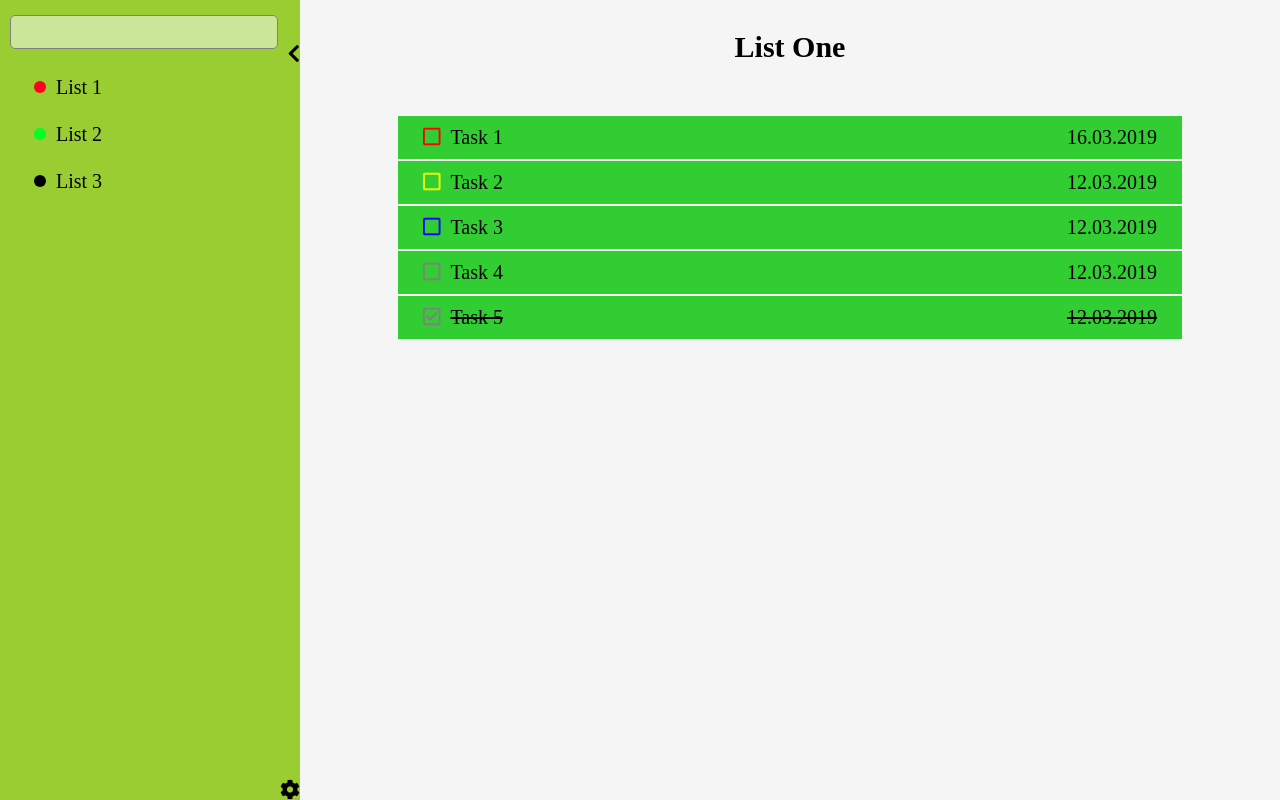
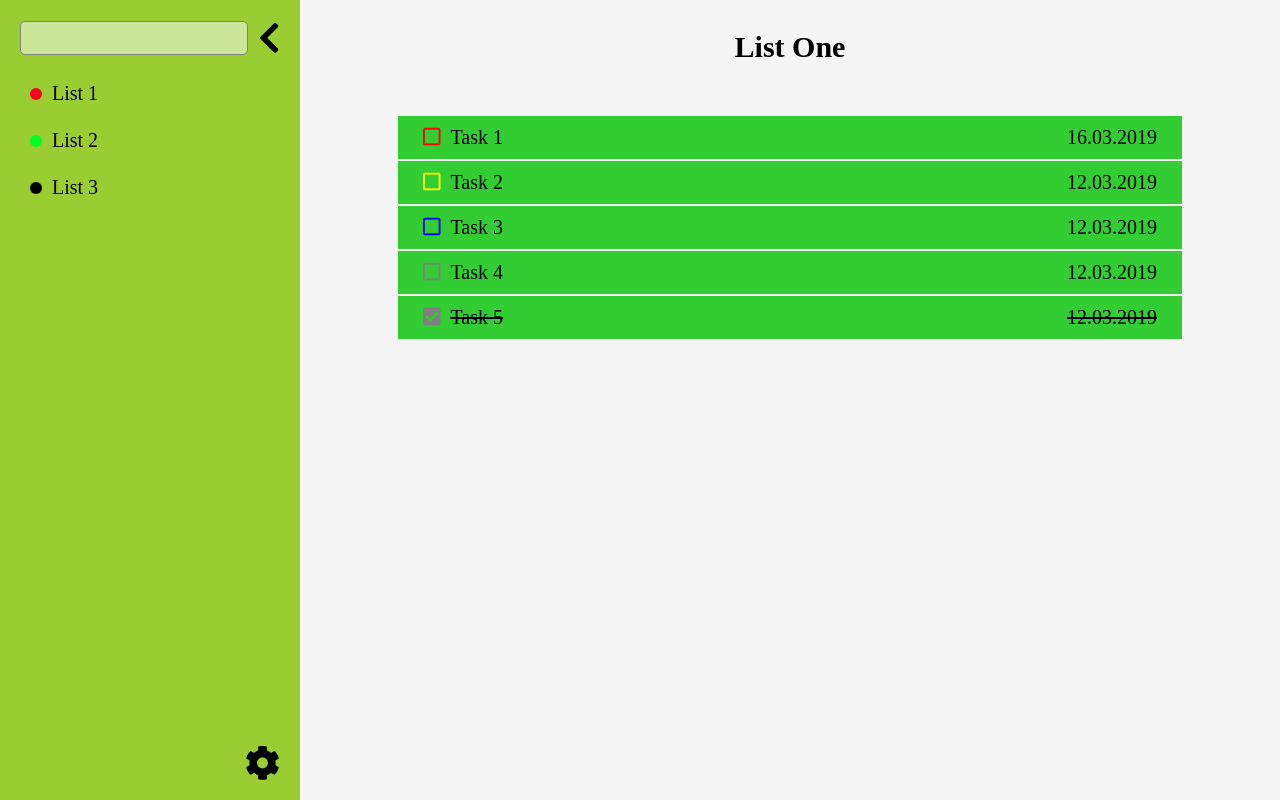
Before and after one commit to mikister/to-do-vue-no-node, a plain HTML site: page index.html in a window 1280 px wide. Drawn offline with Linux system fonts and the light colour scheme.

Commit message:
Style fixes

```diff
--- a/main.css
+++ b/main.css
@@ -27,10 +27,11 @@
     flex-direction: column;
 
     width: 300px;
+    padding: 20px;
     background-color: yellowgreen;
 }
 
-    #nav-pane * {
+    #nav-pane > * {
         flex-grow: 0;
         flex-shrink: 1;
         align-self: flex-end;
@@ -43,16 +44,18 @@
 
     display: flex;
     flex-direction: column;
+
+    margin-top: 15px;
 }
 
     .task-lists__item {
         display: flex;
         flex-direction: row;
-        /* align-content: center; */
+        align-items: center;
 
         width: 84%;
         padding: 10px 10px;
-        margin: 2px 8%;
+        margin: 2px 0;
     }
 
         .task-lists__item:hover {
@@ -67,7 +70,6 @@
             border-radius: 50%;
 
             margin-right: 10px;
-            transform: translateY(-50%);
         }
 
 #main-view {
@@ -108,7 +110,7 @@
     background-color: limegreen;
 }
 
-    .task * {
+    .task > * {
         flex-grow: 0;
         flex-shrink: 1;
     }
@@ -150,7 +152,7 @@
     flex-grow: 1 !important;
     flex-shrink: 0 !important;
 
-    margin: 15px 10px;
+    margin-right: 10px;
     padding: 8px 10px;
 
     font-size: 14px;
@@ -166,13 +168,12 @@
 
 .flex-strip {
     display: flex;
-    /* justify-content: center; */
     align-items: center;
 
     width: 100%;
 }
 
-    .flex-strip * {
+    .flex-strip > * {
         flex-grow: 0;
         flex-shrink: 1;
     }
@@ -184,3 +185,8 @@
     .flex-strip--col {
         flex-direction: column;
     }
+
+.action-btn {
+    font-size: 35px;
+    /* margin: 0 10px; */
+}
--- a/templates/nav-pane-template.js
+++ b/templates/nav-pane-template.js
@@ -3,7 +3,7 @@ const NavPaneTemplate = `
 
     <div class="flex-strip flex-strip--row">
         <input class="search">
-        <i class="fas fa-chevron-left"></i>
+        <i class="action-btn fas fa-chevron-left"></i>
     </div>
 
     <div id="task-lists">
@@ -15,7 +15,7 @@ const NavPaneTemplate = `
         ></list-item>
     </div>
 
-    <i class="fas fa-cog"></i>
+    <i class="action-btn fas fa-cog"></i>
 
 </nav>`
 
--- a/templates/task-template.js
+++ b/templates/task-template.js
@@ -2,7 +2,7 @@ const TaskTemplate = `
 <div class="task" :class="{ 'task--completed': isChecked }">
 
     <span :class="{['task__checkbox task--importance-' + importance]: true, ' task--completed': isChecked }">
-        <i v-if="isChecked" class="far fa-check-square"></i>
+        <i v-if="isChecked" class="fas fa-check-square"></i>
         <i v-else class="far fa-square"></i>
     </span>
 
```
